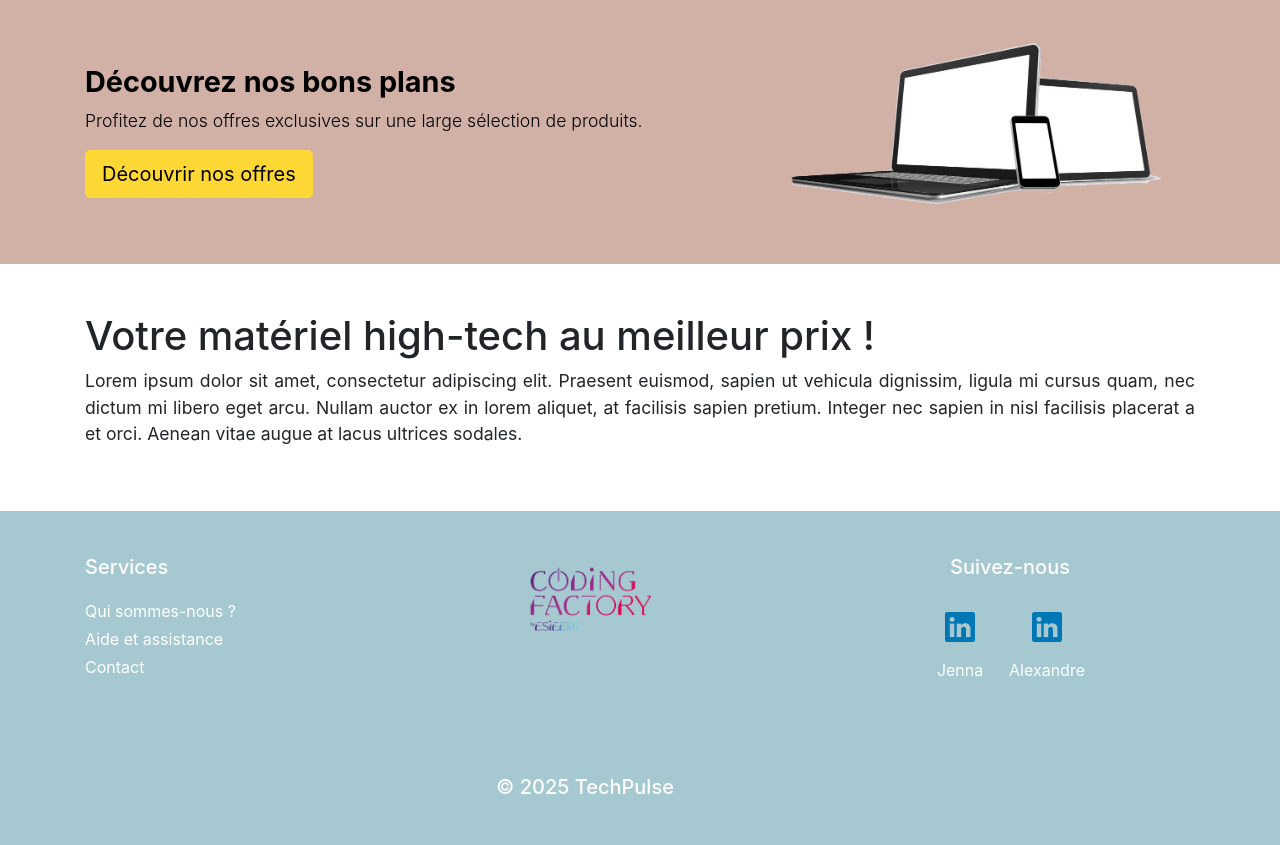
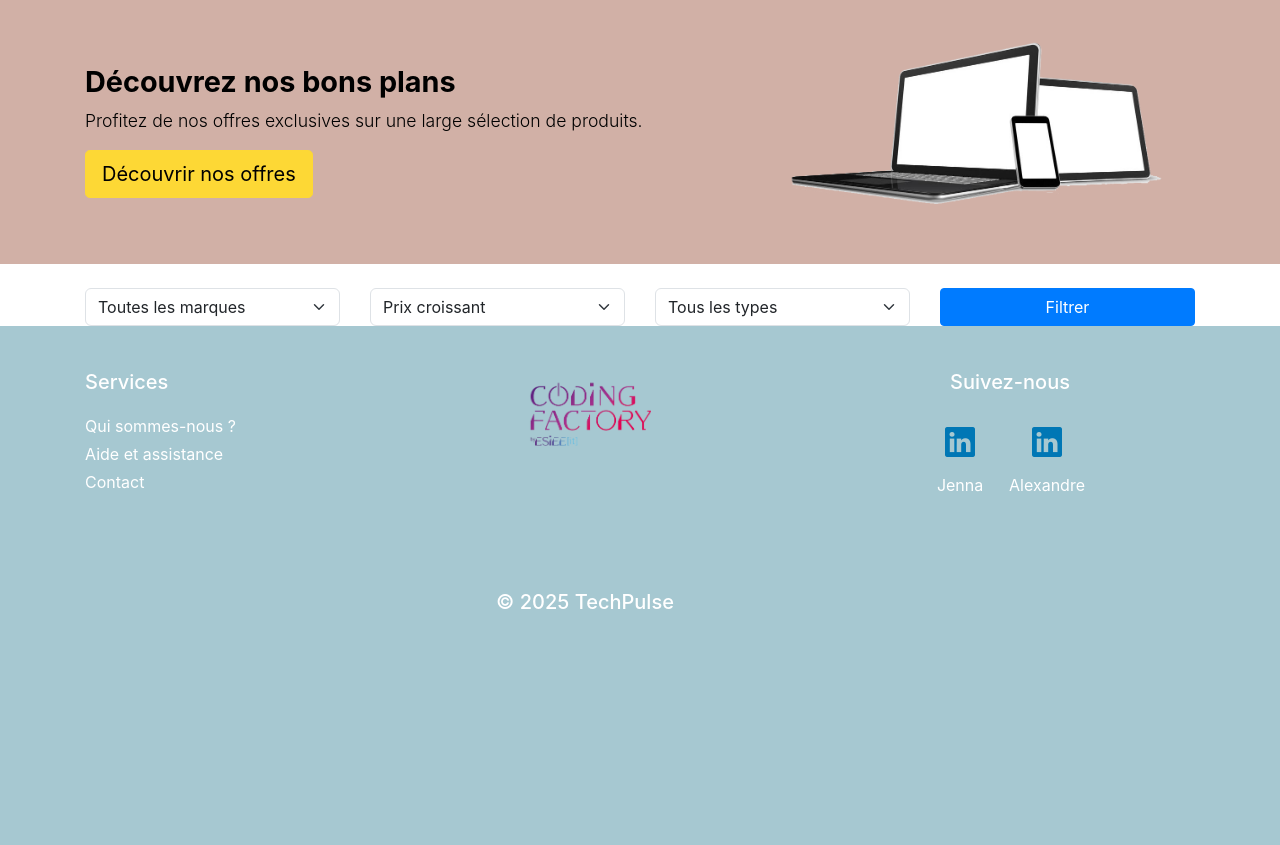
Before and after one commit to jennaram/siteEcommercePHP, a PHP site: page / in a window 1280 px wide. Shown: the part 177-1022 px from the top of the page. After the commit the page ends 786 px from the top, so only its background shows below. Run offline with PHP 8.4, Linux system fonts and the light colour scheme; some libraries are stand-ins or nearby versions.

Commit message:
ajout filtres recherche multicritères

```diff
--- a/index.php
+++ b/index.php
@@ -122,17 +122,43 @@
         </div>
     </div>
 
-    <!-- Paragraphe supplémentaire -->
-    <div class="content-section-wrapper">
-        <div class="container content-section">
-            <h1>Votre matériel high-tech au meilleur prix !</h1>
-            <p style="font-size: 1.1rem; text-align: justify;">
-                Lorem ipsum dolor sit amet, consectetur adipiscing elit. Praesent euismod, sapien ut vehicula dignissim,
-                ligula mi cursus quam, nec dictum mi libero eget arcu. Nullam auctor ex in lorem aliquet, at facilisis sapien pretium.
-                Integer nec sapien in nisl facilisis placerat a et orci. Aenean vitae augue at lacus ultrices sodales.
-            </p>
-        </div>
+    <!-- Filtres de recherche -->
+    <div class="container mt-4">
+        <form method="GET" action="index.php">
+            <div class="row">
+                <div class="col-md-3">
+                    <select name="brand" class="form-select">
+                        <option value="">Toutes les marques</option>
+                        <option value="Apple">Apple</option>
+                        <option value="Samsung">Samsung</option>
+                        <option value="Dell">Dell</option>
+                        <!-- Ajoutez d'autres marques ici -->
+                    </select>
+                </div>
+                <div class="col-md-3">
+                    <select name="sort" class="form-select">
+                        <option value="price_asc">Prix croissant</option>
+                        <option value="price_desc">Prix décroissant</option>
+                        <option value="best_sellers">Meilleures ventes</option>
+                    </select>
+                </div>
+                <div class="col-md-3">
+                    <select name="type" class="form-select">
+                        <option value="">Tous les types</option>
+                        <option value="smartphone">Smartphones</option>
+                        <option value="laptop">Ordinateurs portables</option>
+                        <option value="tablet">Tablettes</option>
+                    </select>
+                </div>
+                <div class="col-md-3">
+                    <button type="submit" class="btn btn-primary w-100">Filtrer</button>
+                </div>
+            </div>
+        </form>
     </div>
+
+
+
 
     <script src="https://cdn.jsdelivr.net/npm/bootstrap@5.3.0/dist/js/bootstrap.bundle.min.js"></script>
     <script>
@@ -163,5 +189,7 @@
         });
     </script>
 </body>
+
 </html>
+
 <?php include 'footer.php'; ?>
```
Also changed, not shown: laptop.php (+27 -5 lines), promo.php (+36 -5 lines), smartphones.php (+30 -5 lines), tablettes.php (+28 -5 lines).
